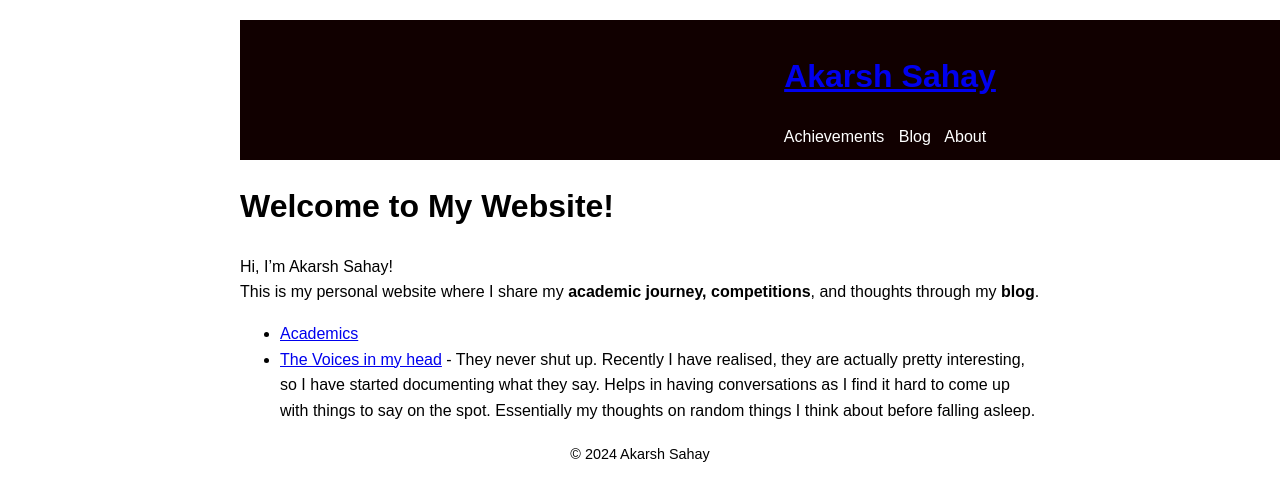
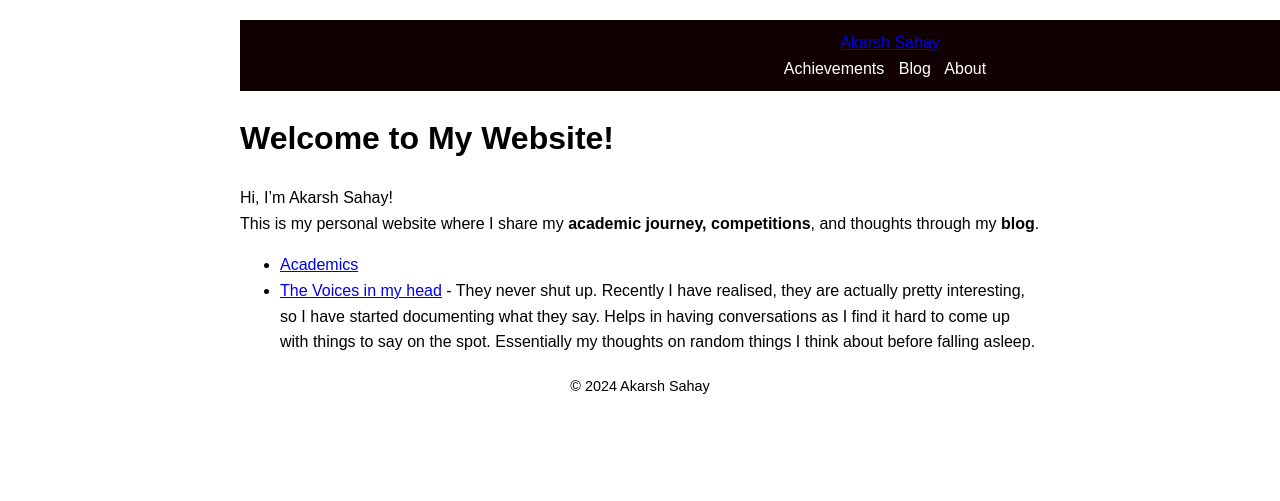
Before and after one commit to aCARsh/aCARsh.github.io, a Jekyll site: the page built from index.md, in a window 1280 px wide. Shown: the top 501 px of the page. Built offline with Jekyll 4.4.1, drawn with Linux system fonts in a browser that asks for light colours.

Commit message:
Update default.html

```diff
--- a/_layouts/default.html
+++ b/_layouts/default.html
@@ -8,13 +8,17 @@
 </head>
 <body>
     <header>
-        <h1><a href="{{ '/' | relative_url }}">{{ site.title }}</a></h1>
+    <div class="nav-container">
+        <div class="logo">
+            <a href="{{ '/' | relative_url }}">{{ site.title }}</a>
+        </div>
         <nav>
             <a href="{{ '/achievements.md' | relative_url }}">Achievements</a>
             <a href="{{ '/blog.md' | relative_url }}">Blog</a>
             <a href="{{ '/about.md' | relative_url }}">About</a>
         </nav>
-    </header>
+    </div>
+</header>
     <main>
         {{ content }}
     </main>
```
